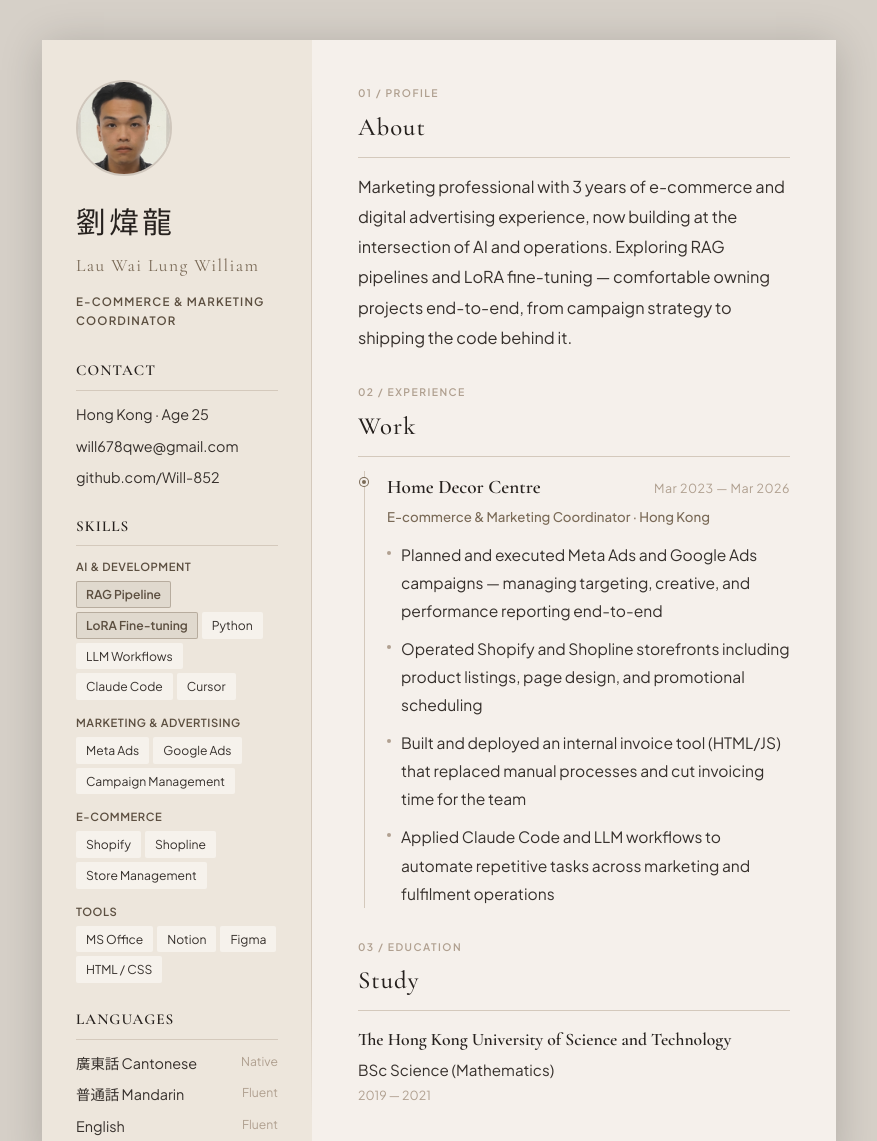
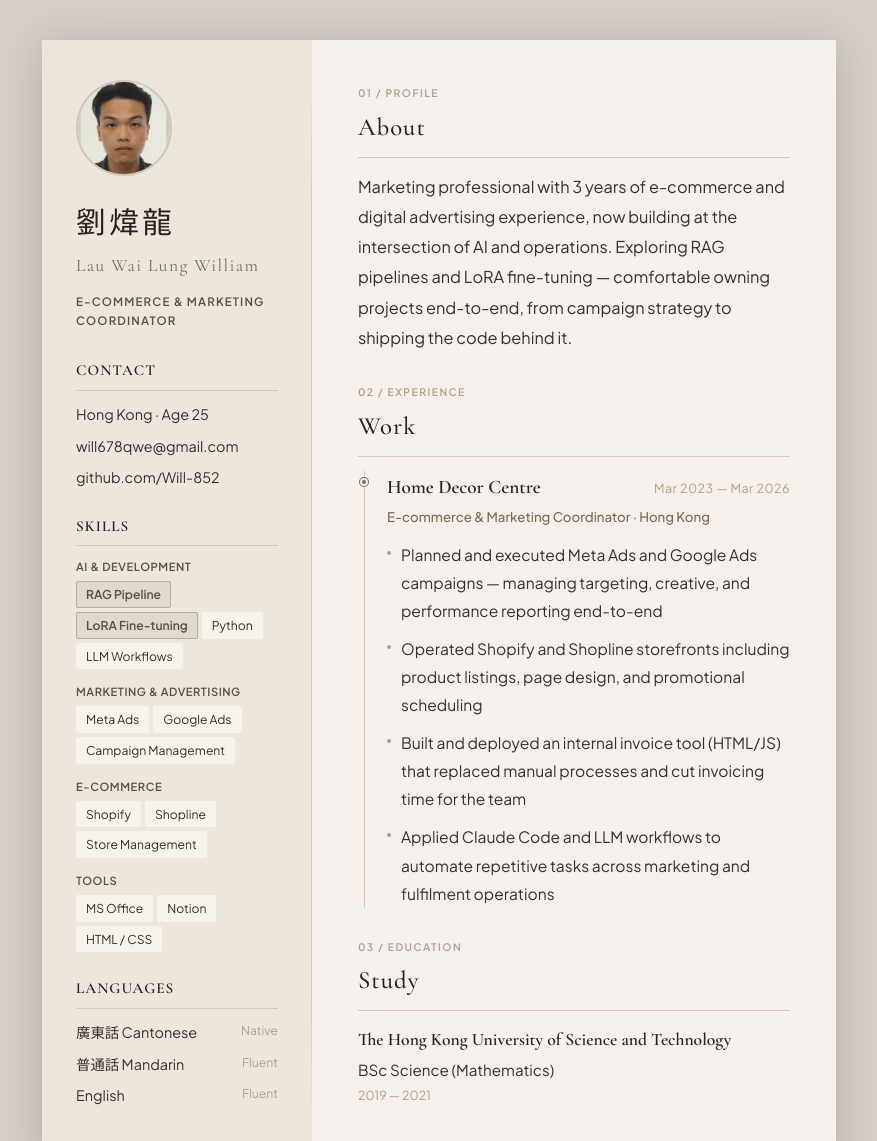
Before and after one commit to Will-852/resume, a plain HTML site: page index.html in a window 1280 px wide. Shown: the top 1141 px of the page, without its empty margins (201-1078 px from the left). Drawn offline with nearby package versions, Linux system fonts and the light colour scheme.

Commit message:
fix: remove Claude Code, Cursor, Figma from skills

```diff
--- a/index.html
+++ b/index.html
@@ -33,7 +33,6 @@
       padding: 40px 16px 60px;
     }
 
-    /* ── A4 one page ── */
     .resume {
       display: grid;
       grid-template-columns: 34% 66%;
@@ -44,7 +43,6 @@
       box-shadow: 0 4px 40px rgba(0,0,0,0.18);
     }
 
-    /* ── Sidebar ── */
     .sidebar {
       background-color: var(--sidebar-bg);
       padding: 40px 34px 40px;
@@ -109,9 +107,7 @@
     }
 
     .contact-list { list-style: none; }
-    .contact-list li {
-      font-size: 0.9rem; color: var(--text); margin-bottom: 7px;
-    }
+    .contact-list li { font-size: 0.9rem; color: var(--text); margin-bottom: 7px; }
     .contact-list a {
       color: var(--text); text-decoration: none;
       border-bottom: 1px solid transparent;
@@ -154,7 +150,6 @@
     }
     .language-level { color: var(--muted); font-size: 0.76rem; }
 
-    /* ── Main ── */
     .main {
       padding: 44px 46px 40px;
       background-color: var(--bg);
@@ -162,10 +157,7 @@
       overflow: hidden;
     }
 
-    .section {
-      margin-bottom: 30px;
-      counter-increment: section-counter;
-    }
+    .section { margin-bottom: 30px; counter-increment: section-counter; }
 
     .section-label {
       font-size: 0.65rem; font-weight: 600;
@@ -186,11 +178,8 @@
       border-bottom: 1px solid var(--line);
     }
 
-    .profile-text {
-      font-size: 1.02rem; color: var(--text); line-height: 1.85;
-    }
+    .profile-text { font-size: 1.02rem; color: var(--text); line-height: 1.85; }
 
-    /* ── Experience timeline ── */
     .experience-list {
       border-left: 1px solid var(--line);
       margin-left: 6px;
@@ -240,7 +229,6 @@
       border-radius: 50%; background-color: var(--muted);
     }
 
-    /* ── Education ── */
     .edu-item { margin-bottom: 12px; }
     .edu-school {
       font-family: 'Cormorant Garamond', serif;
@@ -250,7 +238,6 @@
     .edu-degree { font-size: 0.95rem; color: var(--text); }
     .edu-date   { font-size: 0.78rem; color: var(--muted); margin-top: 2px; }
 
-    /* ── Print ── */
     @media print {
       body { background: white; padding: 0; }
       .resume { width: 210mm; height: 297mm; box-shadow: none; }
@@ -270,7 +257,6 @@
 <body>
   <div class="resume">
 
-    <!-- ── Sidebar ── -->
     <aside class="sidebar">
       <img src="photo.jpg" alt="William Lau" class="photo">
       <div class="name-zh">劉煒龍</div>
@@ -296,8 +282,6 @@
             <span class="skill-tag highlight">LoRA Fine-tuning</span>
             <span class="skill-tag">Python</span>
             <span class="skill-tag">LLM Workflows</span>
-            <span class="skill-tag">Claude Code</span>
-            <span class="skill-tag">Cursor</span>
           </div>
         </div>
 
@@ -324,7 +308,6 @@
           <div class="skill-tags">
             <span class="skill-tag">MS Office</span>
             <span class="skill-tag">Notion</span>
-            <span class="skill-tag">Figma</span>
             <span class="skill-tag">HTML / CSS</span>
           </div>
         </div>
@@ -340,7 +323,6 @@
       </div>
     </aside>
 
-    <!-- ── Main ── -->
     <main class="main">
 
       <section class="section">
```
